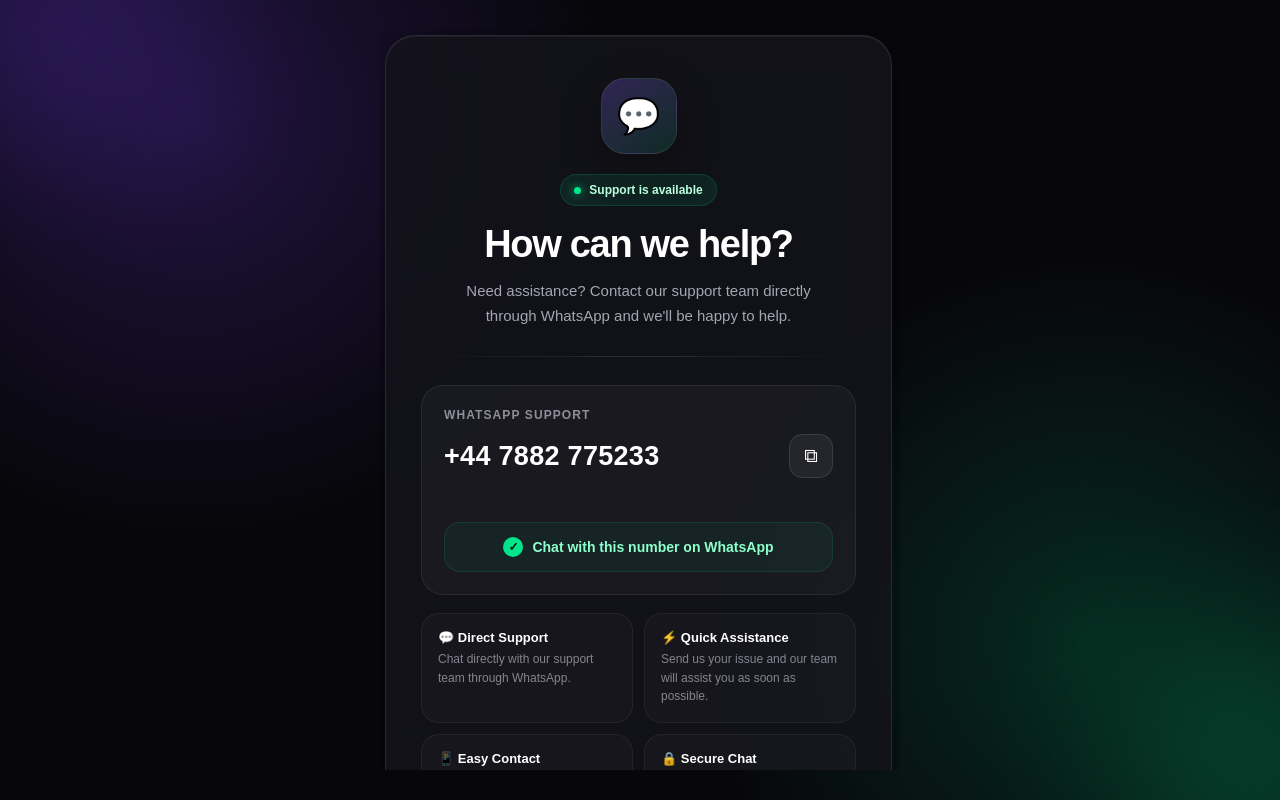
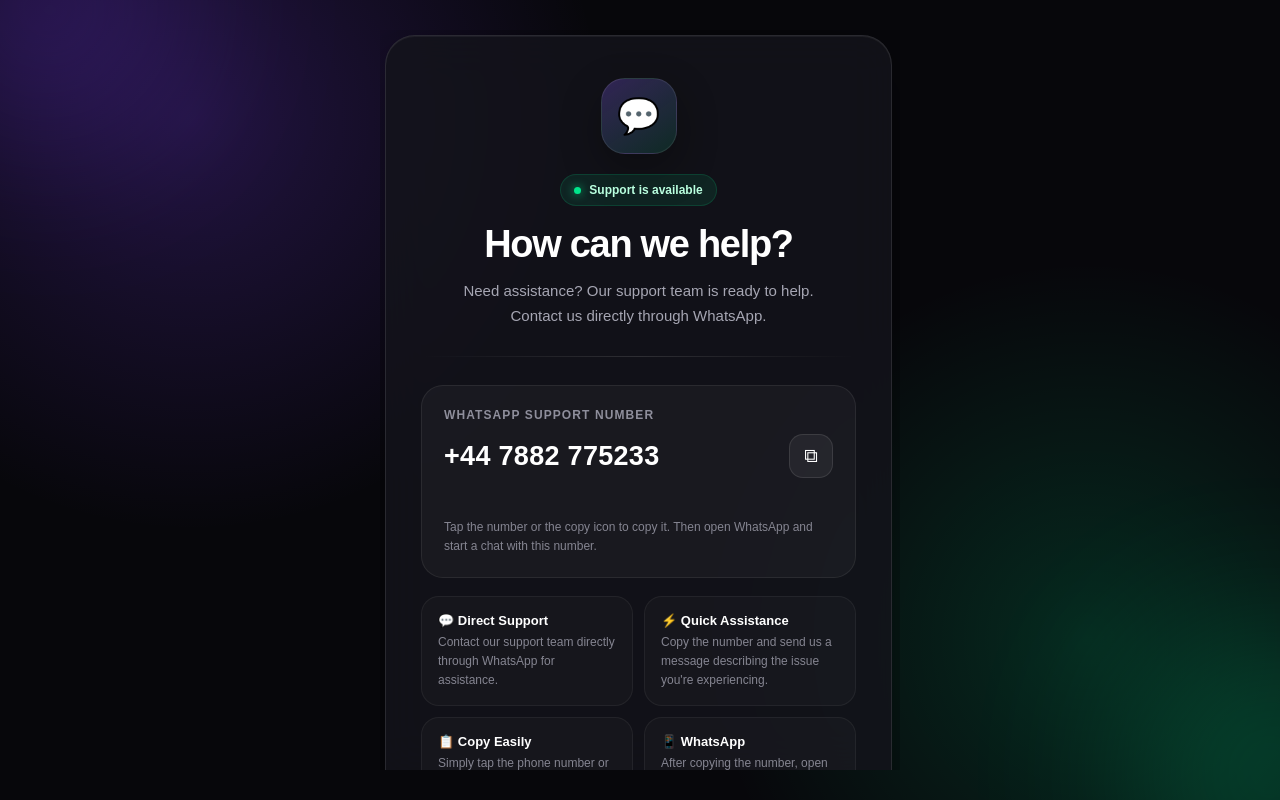
Before and after one commit to FLIPBOOKOPT4/support, a plain HTML site: page index.html in a window 1280 px wide. Drawn offline with Linux system fonts and the light colour scheme.

Commit message:
Update index.html

```diff
--- a/index.html
+++ b/index.html
@@ -2,10 +2,7 @@
 <html lang="en">
 <head>
 <meta charset="UTF-8">
-    <meta
-        name="viewport"
-        content="width=device-width, initial-scale=1.0, maximum-scale=1.0, user-scalable=no"
-    >
+<meta name="viewport" content="width=device-width, initial-scale=1.0, maximum-scale=1.0, user-scalable=no">
 
 <title>Support</title>
 
@@ -24,7 +21,7 @@
     overscroll-behavior: none;
     font-family: Arial, Helvetica, sans-serif;
     background: #07070b;
-            color: #ffffff;
+    color: #fff;
 }
 
 body {
@@ -38,6 +35,7 @@
     inset: 0;
     overflow: hidden;
     pointer-events: none;
+
     background:
         radial-gradient(
             circle at 15% 15%,
@@ -73,21 +71,25 @@
     background: #00e58b;
 }
 
-        /* Main fixed viewport */
+/* Fixed viewport */
 .viewport {
     position: fixed;
     inset: 0;
+
     display: flex;
     justify-content: center;
+
     overflow: hidden;
+
     padding: 18px;
 }
 
-        /* Internal scrolling area */
+/* Internal scroll area */
 .scroll-area {
     width: 100%;
     max-width: 520px;
     height: 100%;
+
     overflow-y: auto;
     overflow-x: hidden;
 
@@ -97,14 +99,15 @@
     padding: 5px 8px 25px 5px;
 
     scrollbar-width: thin;
-            scrollbar-color: rgba(255,255,255,0.35)
+
+    scrollbar-color:
+        rgba(255,255,255,0.35)
         rgba(255,255,255,0.06);
 }
 
-        /* Chrome / Android WebView scrollbar */
+/* Android / Chrome scrollbar */
 .scroll-area::-webkit-scrollbar {
     width: 7px;
-            height: 7px;
 }
 
 .scroll-area::-webkit-scrollbar-track {
@@ -117,22 +120,18 @@
     border-radius: 20px;
 }
 
-        .scroll-area::-webkit-scrollbar-thumb:hover {
-            background: rgba(255,255,255,0.5);
-        }
-
-        /* Card */
+/* Main card */
 .support-card {
-            position: relative;
     width: 100%;
-            margin: 0 auto;
 
     padding: 32px 25px 28px;
 
-            border: 1px solid rgba(255,255,255,0.10);
     border-radius: 30px;
 
-            background: rgba(20, 20, 28, 0.82);
+    border: 1px solid rgba(255,255,255,0.10);
+
+    background: rgba(20,20,28,0.82);
+
     backdrop-filter: blur(22px);
     -webkit-backdrop-filter: blur(22px);
 
@@ -149,6 +148,7 @@
 .support-icon {
     width: 76px;
     height: 76px;
+
     margin: 0 auto 20px;
 
     display: flex;
@@ -186,23 +186,30 @@
 
     color: #baffdf;
 
-            background: rgba(0, 229, 139, 0.09);
+    background: rgba(0,229,139,0.09);
+
     border: 1px solid rgba(0,229,139,0.15);
 }
 
 .status-dot {
     width: 7px;
     height: 7px;
+
     border-radius: 50%;
+
     background: #00e58b;
-            box-shadow: 0 0 10px rgba(0,229,139,0.8);
+
+    box-shadow:
+        0 0 10px rgba(0,229,139,0.8);
 }
 
 h1 {
     margin-top: 18px;
 
     font-size: clamp(28px, 8vw, 38px);
+
     line-height: 1.1;
+
     letter-spacing: -1.3px;
 }
 
@@ -212,13 +219,16 @@
     max-width: 390px;
 
     color: #a6a6b3;
+
     font-size: 15px;
+
     line-height: 1.65;
 }
 
 /* Divider */
 .divider {
     height: 1px;
+
     margin: 28px 0;
 
     background:
@@ -230,13 +240,14 @@
         );
 }
 
-        /* Support box */
+/* Number box */
 .support-box {
     padding: 22px;
 
     border-radius: 22px;
 
     background: rgba(255,255,255,0.035);
+
     border: 1px solid rgba(255,255,255,0.075);
 }
 
@@ -244,29 +255,41 @@
     margin-bottom: 12px;
 
     color: #8f8f9c;
+
     font-size: 12px;
+
     font-weight: 700;
+
     text-transform: uppercase;
+
     letter-spacing: 1.1px;
 }
 
-        /* Number */
+/* Number row */
 .number-row {
     display: flex;
+
     align-items: center;
+
     justify-content: space-between;
+
     gap: 12px;
 }
 
+/* Phone number */
 .phone-number {
     flex: 1;
 
-            color: #ffffff;
+    color: #fff;
+
     font-size: clamp(20px, 6vw, 27px);
+
     font-weight: 700;
+
     letter-spacing: 0.3px;
 
     cursor: pointer;
+
     user-select: none;
     -webkit-user-select: none;
 
@@ -277,7 +300,7 @@
     opacity: 0.55;
 }
 
-        /* Copy icon */
+/* Copy button */
 .copy-button {
     flex-shrink: 0;
 
@@ -285,15 +308,18 @@
     height: 44px;
 
     display: flex;
+
     align-items: center;
     justify-content: center;
 
     border: 1px solid rgba(255,255,255,0.10);
+
     border-radius: 14px;
 
     background: rgba(255,255,255,0.055);
 
-            color: #ffffff;
+    color: #fff;
+
     cursor: pointer;
 
     font-size: 19px;
@@ -309,72 +335,42 @@
 
 .copy-button.copied {
     background: rgba(0,229,139,0.13);
-            border-color: rgba(0,229,139,0.25);
+
+    border-color:
+        rgba(0,229,139,0.25);
+}
+
+/* Instruction */
+.instruction {
+    margin-top: 14px;
+
+    color: #858591;
+
+    font-size: 12px;
+
+    line-height: 1.55;
 }
 
 .copy-message {
     min-height: 18px;
-            margin-top: 9px;
+
+    margin-top: 8px;
 
     color: #00e58b;
+
     font-size: 12px;
+
     font-weight: 600;
 }
 
-        /* WhatsApp action */
-        .whatsapp-link {
-            display: flex;
-            align-items: center;
-            justify-content: center;
-            gap: 9px;
-
-            width: 100%;
-            margin-top: 17px;
-            padding: 14px 16px;
-
-            border-radius: 16px;
-
-            color: #8dffcb;
-            text-decoration: none;
-
-            background: rgba(0,229,139,0.055);
-            border: 1px solid rgba(0,229,139,0.13);
-
-            font-size: 14px;
-            font-weight: 700;
-
-            transition:
-                background 0.2s ease,
-                transform 0.2s ease;
-        }
-
-        .whatsapp-link:active {
-            transform: scale(0.98);
-            background: rgba(0,229,139,0.11);
-        }
-
-        .whatsapp-icon {
-            width: 20px;
-            height: 20px;
-
-            display: flex;
-            align-items: center;
-            justify-content: center;
-
-            border-radius: 50%;
-
-            background: #00e58b;
-            color: #07130e;
-
-            font-size: 12px;
-            font-weight: 900;
-        }
-
-        /* Info cards */
+/* Information cards */
 .info-grid {
     display: grid;
+
     grid-template-columns: 1fr;
+
     gap: 11px;
+
     margin-top: 18px;
 }
 
@@ -384,30 +380,38 @@
     border-radius: 18px;
 
     background: rgba(255,255,255,0.025);
+
     border: 1px solid rgba(255,255,255,0.055);
 }
 
 .info-title {
     margin-bottom: 5px;
 
-            color: #ffffff;
+    color: #fff;
+
     font-size: 13px;
+
     font-weight: 700;
 }
 
 .info-text {
     color: #858591;
+
     font-size: 12px;
+
     line-height: 1.55;
 }
 
 /* Footer */
 .footer {
     padding-top: 27px;
+
     text-align: center;
 
     color: #666671;
+
     font-size: 11px;
+
     line-height: 1.6;
 }
 
@@ -425,15 +429,18 @@
 
     border-radius: 50px;
 
-            color: #ffffff;
+    color: #fff;
+
     background: rgba(30,30,38,0.95);
 
     border: 1px solid rgba(255,255,255,0.10);
 
     font-size: 12px;
+
     font-weight: 700;
 
     opacity: 0;
+
     pointer-events: none;
 
     transition:
@@ -441,6 +448,7 @@
         transform 0.25s ease;
 
     z-index: 100;
+
     white-space: nowrap;
 }
 
@@ -451,7 +459,9 @@
         translate(-50%, 0);
 }
 
+/* Desktop */
 @media (min-width: 600px) {
+
     .viewport {
         padding: 30px;
     }
@@ -467,19 +477,25 @@
 </style>
 </head>
 
+
 <body>
 
+<!-- Background -->
 <div class="background">
     <div class="glow one"></div>
     <div class="glow two"></div>
 </div>
 
+
+<!-- Main viewport -->
 <main class="viewport">
 
+    <!-- Only this area scrolls -->
     <div class="scroll-area">
 
         <section class="support-card">
 
+            <!-- Header -->
             <div class="top">
 
                 <div class="support-icon">
@@ -496,8 +512,8 @@
                 </h1>
 
                 <p class="subtitle">
-                        Need assistance? Contact our support team directly
-                        through WhatsApp and we'll be happy to help.
+                    Need assistance? Our support team is ready to help.
+                    Contact us directly through WhatsApp.
                 </p>
 
             </div>
@@ -506,35 +522,37 @@
             <div class="divider"></div>
 
 
+            <!-- Phone number -->
             <div class="support-box">
 
                 <div class="label">
-                        WhatsApp Support
+                    WhatsApp Support Number
                 </div>
+
 
                 <div class="number-row">
 
-                        <!-- Tap the number to copy -->
+                    <!-- Tap number to copy -->
                     <div
                         class="phone-number"
-                            id="phoneNumber"
                         onclick="copyNumber()"
-                            title="Tap to copy"
                     >
                         +44 7882 775233
                     </div>
+
 
                     <!-- Copy button -->
                     <button
                         class="copy-button"
                         id="copyButton"
                         onclick="copyNumber()"
-                            aria-label="Copy phone number"
+                        aria-label="Copy number"
                     >
                         ⧉
                     </button>
 
                 </div>
+
 
                 <div
                     class="copy-message"
@@ -542,22 +560,15 @@
                 ></div>
 
 
-                    <!-- Chat with the copied number -->
-                    <a
-                        href="#"
-                        class="whatsapp-link"
-                        onclick="openWhatsApp(); return false;"
-                    >
-                        <span class="whatsapp-icon">
-                            ✓
-                        </span>
-
-                        Chat with this number on WhatsApp
-                    </a>
+                <p class="instruction">
+                    Tap the number or the copy icon to copy it.
+                    Then open WhatsApp and start a chat with this number.
+                </p>
 
             </div>
 
 
+            <!-- Information -->
             <div class="info-grid">
 
                 <div class="info-item">
@@ -567,8 +578,8 @@
                     </div>
 
                     <div class="info-text">
-                            Chat directly with our support team through
-                            WhatsApp.
+                        Contact our support team directly through
+                        WhatsApp for assistance.
                     </div>
 
                 </div>
@@ -581,8 +592,8 @@
                     </div>
 
                     <div class="info-text">
-                            Send us your issue and our team will assist
-                            you as soon as possible.
+                        Copy the number and send us a message
+                        describing the issue you're experiencing.
                     </div>
 
                 </div>
@@ -591,12 +602,12 @@
                 <div class="info-item">
 
                     <div class="info-title">
-                            📱 Easy Contact
+                        📋 Copy Easily
                     </div>
 
                     <div class="info-text">
-                            Tap the phone number anytime to copy it to
-                            your clipboard.
+                        Simply tap the phone number or the copy
+                        icon beside it.
                     </div>
 
                 </div>
@@ -605,12 +616,12 @@
                 <div class="info-item">
 
                     <div class="info-title">
-                            🔒 Secure Chat
+                        📱 WhatsApp
                     </div>
 
                     <div class="info-text">
-                            Your support conversation takes place directly
-                            through WhatsApp.
+                        After copying the number, open WhatsApp
+                        and start a new chat using the copied number.
                     </div>
 
                 </div>
@@ -618,10 +629,15 @@
             </div>
 
 
+            <!-- Footer -->
             <div class="footer">
+
                 We're here to help you get the most out of the app.
+
                 <br>
+
                 Support Team
+
             </div>
 
         </section>
@@ -631,7 +647,7 @@
 </main>
 
 
-    <!-- Copy confirmation -->
+<!-- Copy notification -->
 <div
     class="toast"
     id="toast"
@@ -642,18 +658,19 @@
 
 <script>
 
-        const phoneNumber = "447882775233";
+/*
+ * PHONE NUMBER
+ */
+const supportNumber = "+44 7882 775233";
 
 
 /*
  * COPY NUMBER
  *
-         * Works with modern Android WebViews and
-         * includes a fallback for older WebViews.
+ * Supports modern Android WebView
+ * and older WebView fallback.
  */
 function copyNumber() {
-
-            const displayNumber = "+44 7882 775233";
 
     if (
         navigator.clipboard &&
@@ -661,25 +678,35 @@
     ) {
 
         navigator.clipboard
-                    .writeText(displayNumber)
-                    .then(showCopied)
+            .writeText(supportNumber)
+            .then(function () {
+
+                showCopied();
+
+            })
             .catch(function () {
-                        fallbackCopy(displayNumber);
+
+                fallbackCopy();
+
             });
 
     } else {
 
-                fallbackCopy(displayNumber);
+        fallbackCopy();
 
     }
 }
 
 
-        function fallbackCopy(text) {
+/*
+ * FALLBACK COPY
+ */
+function fallbackCopy() {
 
-            const textarea = document.createElement("textarea");
+    const textarea =
+        document.createElement("textarea");
 
-            textarea.value = text;
+    textarea.value = supportNumber;
 
     textarea.style.position = "fixed";
     textarea.style.left = "-9999px";
@@ -691,9 +718,16 @@
     textarea.select();
 
     try {
+
         document.execCommand("copy");
-            } catch (e) {
-                console.log("Copy failed:", e);
+
+    } catch (error) {
+
+        console.log(
+            "Copy failed:",
+            error
+        );
+
     }
 
     document.body.removeChild(textarea);
@@ -702,27 +736,39 @@
 }
 
 
+/*
+ * SHOW COPIED STATE
+ */
 function showCopied() {
 
     const button =
-                document.getElementById("copyButton");
+        document.getElementById(
+            "copyButton"
+        );
 
     const message =
-                document.getElementById("copyMessage");
+        document.getElementById(
+            "copyMessage"
+        );
+
 
     button.classList.add("copied");
 
     button.innerHTML = "✓";
 
+
     message.innerHTML =
         "Number copied to clipboard";
+
 
     showToast("Number copied");
 
 
     setTimeout(function () {
 
-                button.classList.remove("copied");
+        button.classList.remove(
+            "copied"
+        );
 
         button.innerHTML = "⧉";
 
@@ -732,10 +778,15 @@
 }
 
 
+/*
+ * TOAST
+ */
 function showToast(text) {
 
     const toast =
-                document.getElementById("toast");
+        document.getElementById(
+            "toast"
+        );
 
     toast.innerHTML = text;
 
@@ -744,51 +795,11 @@
 
     setTimeout(function () {
 
-                toast.classList.remove("show");
+        toast.classList.remove(
+            "show"
+        );
 
     }, 1800);
-        }
-
-
-        /*
-         * OPEN WHATSAPP
-         *
-         * If the Android app provides the JavaScript bridge,
-         * it will ask Android to launch the native WhatsApp app.
-         *
-         * Otherwise it falls back to wa.me.
-         */
-        function openWhatsApp() {
-
-            const message =
-                "Hello Support, I need help with the app.";
-
-
-            /*
-             * Android WebView bridge
-             */
-            if (
-                typeof Android !== "undefined" &&
-                typeof Android.openWhatsApp === "function"
-            ) {
-
-                Android.openWhatsApp();
-
-                return;
-            }
-
-
-            /*
-             * Normal browser/WebView fallback
-             */
-            const url =
-                "https://wa.me/" +
-                phoneNumber +
-                "?text=" +
-                encodeURIComponent(message);
-
-
-            window.location.href = url;
 }
 
 </script>
```
Lines whose indentation alone changed are shown as unchanged.
